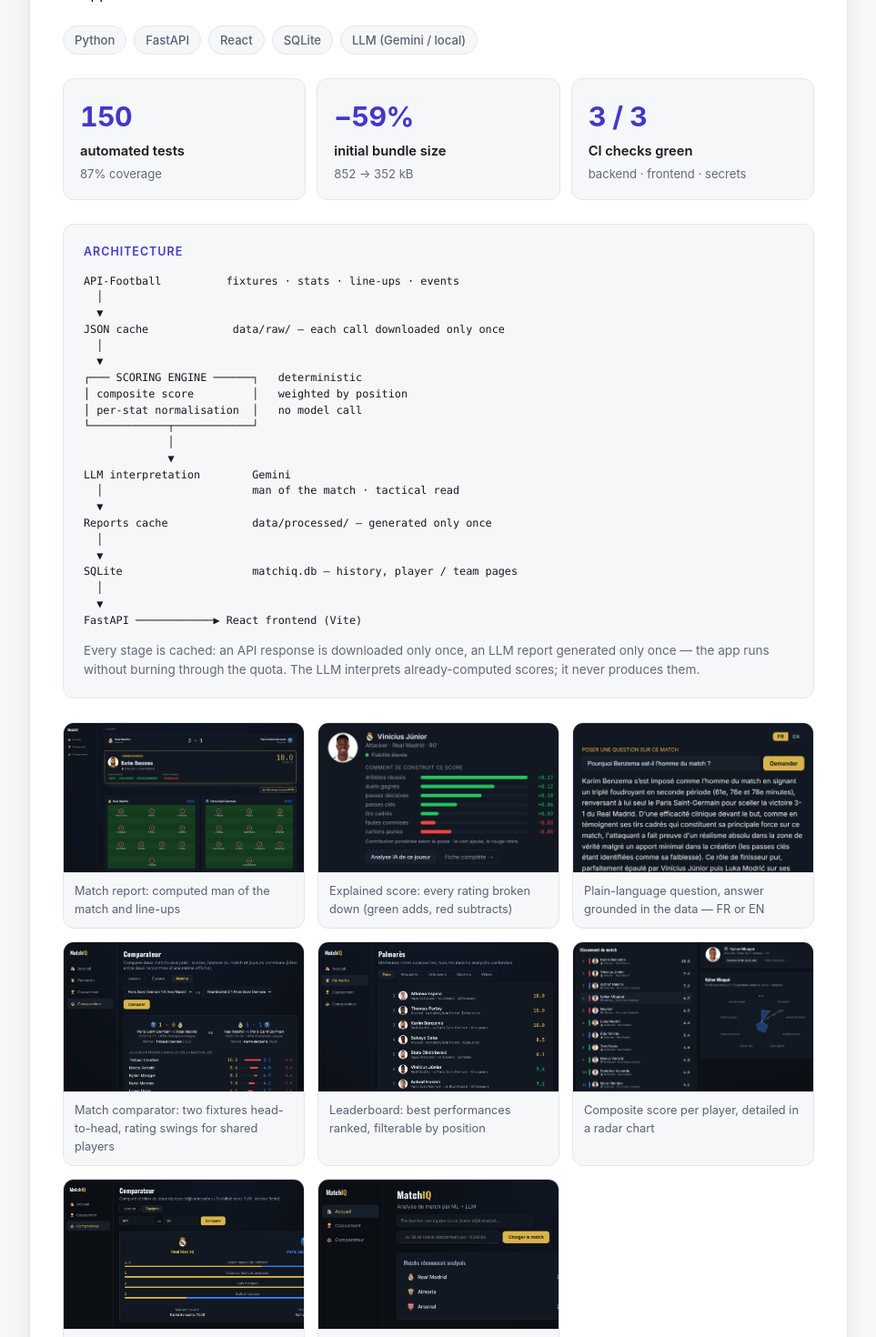
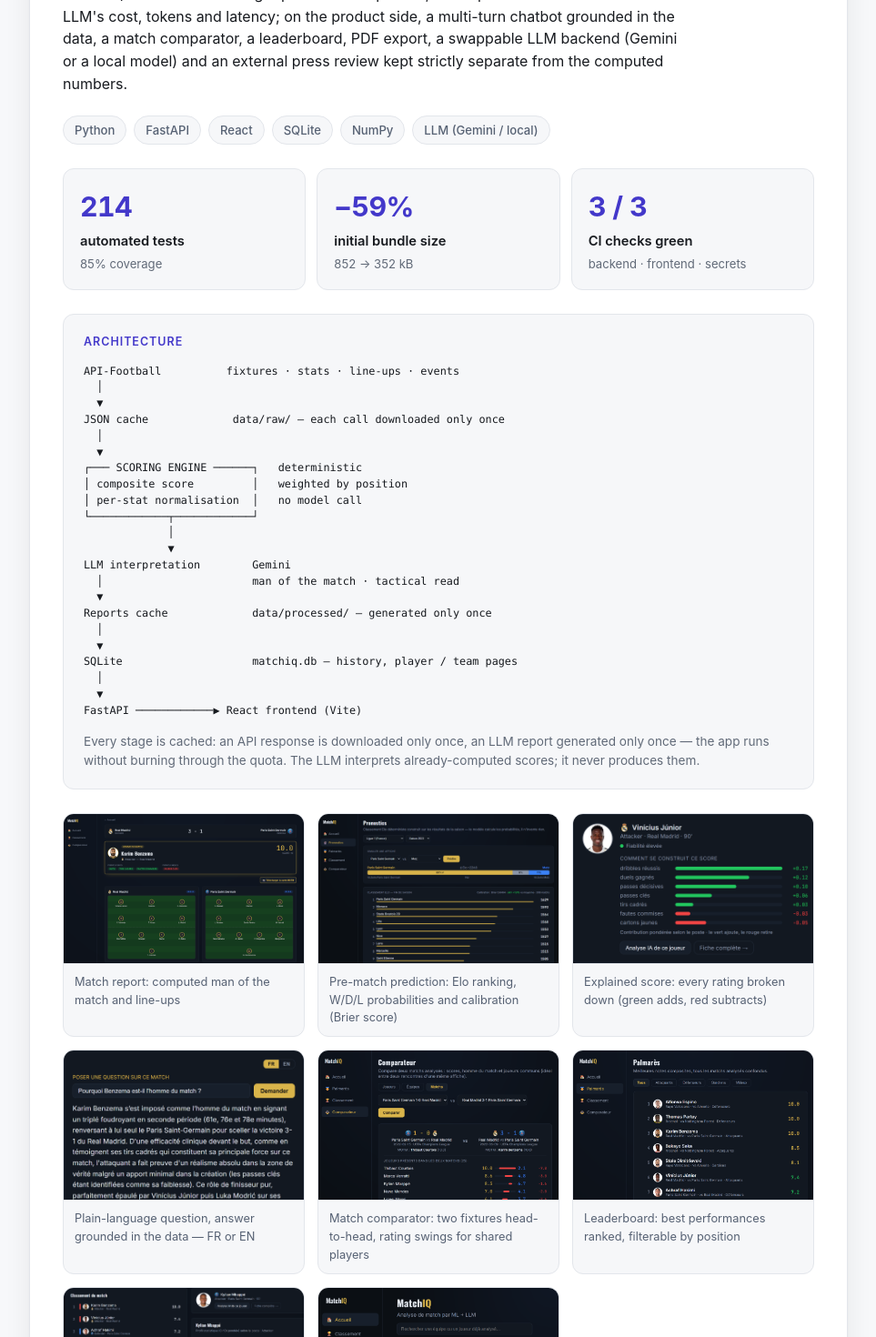
Before and after one commit to baDrsh531/baDrsh531.github.io, a React (Vite) app: page / in a window 1280 px wide. Shown: the part 6180-7650 px from the top of the page at 91% size, without its empty margins (158-1121 px from the left). Built offline with nearby package versions, Linux system fonts and the light colour scheme.

Commit message:
MatchIQ : prediction pre-match, boite a outils ML et 214 tests

```diff
--- a/matchiqProject.js
+++ b/matchiqProject.js
@@ -10,10 +10,10 @@ export const matchiqProject = {
     tagline:
       "Transformer les statistiques brutes d'un match de football en un rapport clair, où chaque joueur reçoit une note expliquée.",
     why:
-      "Les données d'un match de foot sont abondantes mais muettes : elles disent ce qui s'est passé, jamais pourquoi ça a compté. MatchIQ combine un moteur de scoring composite — qui pondère chaque statistique selon le poste du joueur — et une interprétation par LLM qui traduit ces notes en un rapport lisible : homme du match justifié, lecture tactique, forces et faiblesses. Au-delà du rapport : chaque note est décomposée pour montrer ce qui l'a construite, on interroge le match en langage naturel (réponses fondées sur les seules données calculées, FR ou EN), un palmarès classe les meilleures performances et un comparateur met deux matchs face à face (joueurs communs, évolution des notes). Le rapport s'exporte en PDF, et le backend LLM est interchangeable — Gemini ou un modèle local.",
-    stack: ["Python", "FastAPI", "React", "SQLite", "LLM (Gemini / local)"],
+      "Les données d'un match de foot sont abondantes mais muettes : elles disent ce qui s'est passé, jamais pourquoi ça a compté. MatchIQ combine un moteur de scoring composite — qui pondère chaque statistique selon le poste du joueur — et une interprétation par LLM qui traduit ces notes en un rapport lisible : homme du match justifié, lecture tactique, forces et faiblesses. Autour de ce socle, une vraie boîte à outils ML, toujours déterministe : une prédiction pré-match par classement Elo (calibration mesurée au score de Brier, que le LLM commente ensuite face au résultat réel), la recherche de joueurs au style proche (similarité cosinus sur profils standardisés), le clustering des équipes par style de jeu (k-means), la détection d'écarts de performance (z-score vs baseline perso) et une fiche de scouting PDF. Côté ops, un tableau de bord FinOps suit coût, tokens et latence du LLM ; côté produit, chatbot multi-tours ancré sur les données, comparateur de matchs, palmarès, export PDF, backend LLM interchangeable (Gemini ou modèle local) et une revue de presse externe strictement séparée des chiffres calculés.",
+    stack: ["Python", "FastAPI", "React", "SQLite", "NumPy", "LLM (Gemini / local)"],
     metrics: [
-      { value: "150", label: "tests automatisés", detail: "87 % de couverture" },
+      { value: "214", label: "tests automatisés", detail: "85 % de couverture" },
       { value: "−59 %", label: "taille du bundle initial", detail: "852 → 352 kB" },
       { value: "3 / 3", label: "checks CI au vert", detail: "backend · frontend · secrets" },
     ],
@@ -46,12 +46,12 @@ API FastAPI ────────▶ Frontend React (Vite)`,
     },
     screenshots: [
       { file: "report.png", caption: "Rapport de match : homme du match calculé et formations" },
+      { file: "predict.png", caption: "Prédiction pré-match : classement Elo, probabilités V/N/D et calibration (score de Brier)" },
       { file: "explain.png", caption: "Score expliqué : chaque note décomposée (vert = ajoute, rouge = retire)" },
       { file: "qa.png", caption: "Question en langage naturel, réponse ancrée sur les données — FR ou EN" },
       { file: "h2h.png", caption: "Comparateur de matchs : deux rencontres face à face, évolution des joueurs communs" },
       { file: "leaderboard.png", caption: "Palmarès : meilleures performances classées, filtrables par poste" },
       { file: "player.png", caption: "Score composite par joueur, détaillé en radar chart" },
-      { file: "compare_teams.png", caption: "Comparateur d'équipes : bilan et meilleur joueur" },
       { file: "dashboard.png", caption: "Accueil : historique des matchs analysés" },
     ],
     repoUrl: "https://github.com/baDrsh531/matchiq",
@@ -64,10 +64,10 @@ API FastAPI ────────▶ Frontend React (Vite)`,
     tagline:
       "Turning a football match's raw stats into a clear report where every player gets an explained rating.",
     why:
-      "A football match produces plenty of data but says nothing: it tells you what happened, never why it mattered. MatchIQ combines a composite scoring engine — weighting each stat by the player's position — with an LLM interpretation that turns those ratings into a readable report: justified man of the match, tactical read, strengths and weaknesses. Beyond the report: every rating is broken down to show what built it, you can ask about the match in plain language (answers grounded strictly in the computed data, FR or EN), a leaderboard ranks the best performances and a comparator puts two matches head-to-head (shared players, rating swings). The report exports to PDF, and the LLM backend is swappable — Gemini or a local model.",
-    stack: ["Python", "FastAPI", "React", "SQLite", "LLM (Gemini / local)"],
+      "A football match produces plenty of data but says nothing: it tells you what happened, never why it mattered. MatchIQ combines a composite scoring engine — weighting each stat by the player's position — with an LLM interpretation that turns those ratings into a readable report: justified man of the match, tactical read, strengths and weaknesses. Around that core sits a real ML toolkit, always deterministic: a pre-match prediction from an Elo rating (calibration measured with the Brier score, which the LLM then comments against the actual result), similar-player search (cosine similarity on standardized profiles), team play-style clustering (k-means), performance-outlier detection (z-score vs personal baseline) and a PDF scouting report. On the ops side, a FinOps dashboard tracks the LLM's cost, tokens and latency; on the product side, a multi-turn chatbot grounded in the data, a match comparator, a leaderboard, PDF export, a swappable LLM backend (Gemini or a local model) and an external press review kept strictly separate from the computed numbers.",
+    stack: ["Python", "FastAPI", "React", "SQLite", "NumPy", "LLM (Gemini / local)"],
     metrics: [
-      { value: "150", label: "automated tests", detail: "87% coverage" },
+      { value: "214", label: "automated tests", detail: "85% coverage" },
       { value: "−59%", label: "initial bundle size", detail: "852 → 352 kB" },
       { value: "3 / 3", label: "CI checks green", detail: "backend · frontend · secrets" },
     ],
@@ -100,12 +100,12 @@ FastAPI ────────────▶ React frontend (Vite)`,
     },
     screenshots: [
       { file: "report.png", caption: "Match report: computed man of the match and line-ups" },
+      { file: "predict.png", caption: "Pre-match prediction: Elo ranking, W/D/L probabilities and calibration (Brier score)" },
       { file: "explain.png", caption: "Explained score: every rating broken down (green adds, red subtracts)" },
       { file: "qa.png", caption: "Plain-language question, answer grounded in the data — FR or EN" },
       { file: "h2h.png", caption: "Match comparator: two fixtures head-to-head, rating swings for shared players" },
       { file: "leaderboard.png", caption: "Leaderboard: best performances ranked, filterable by position" },
       { file: "player.png", caption: "Composite score per player, detailed in a radar chart" },
-      { file: "compare_teams.png", caption: "Team comparator: overview and best player" },
       { file: "dashboard.png", caption: "Home: history of analyzed matches" },
     ],
     repoUrl: "https://github.com/baDrsh531/matchiq",
```
Also changed, not shown: public/screenshots/predict.png (added).
